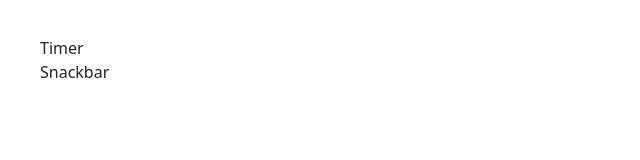
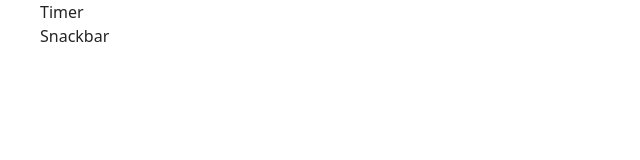
Before and after one commit to Grimi314/goit-js-hw-10, a plain HTML site: page index.html in a window 1280 px wide. Shown: the whole page, without its empty margins (0-640 px from the left). Drawn offline with Linux system fonts and the light colour scheme.

Commit message:
Deploying to gh-pages from @ Grimi314/goit-js-hw-10@40347513d2524810b880abd95909cbea6c213305 🚀

```diff
--- a/index.html
+++ b/index.html
@@ -4,7 +4,7 @@
     <meta charset="UTF-8" />
     <link rel="icon" type="image/svg+xml" href="/goit-js-hw-10/favicon.svg" />
     <meta name="viewport" content="width=device-width, initial-scale=1.0" />
-    <title></title>
+    <title>Homowork 10</title>
     <link rel="stylesheet" crossorigin href="/goit-js-hw-10/assets/styles-BbxjqyWK.css">
   </head>
   <body>
@@ -12,10 +12,7 @@
     <header class="header">
       <div class="container">
         <nav class="nav">
-          <a class="nav-logo" href="./index.html" aria-label="Site logo">
-            <svg class="nav-logo-icon" width="100" height="30">
-              <use href="{=$icon-path}"></use>
-            </svg>
+
           </a>
           <ul class="nav-list">
             <li class="nav-item">
```
